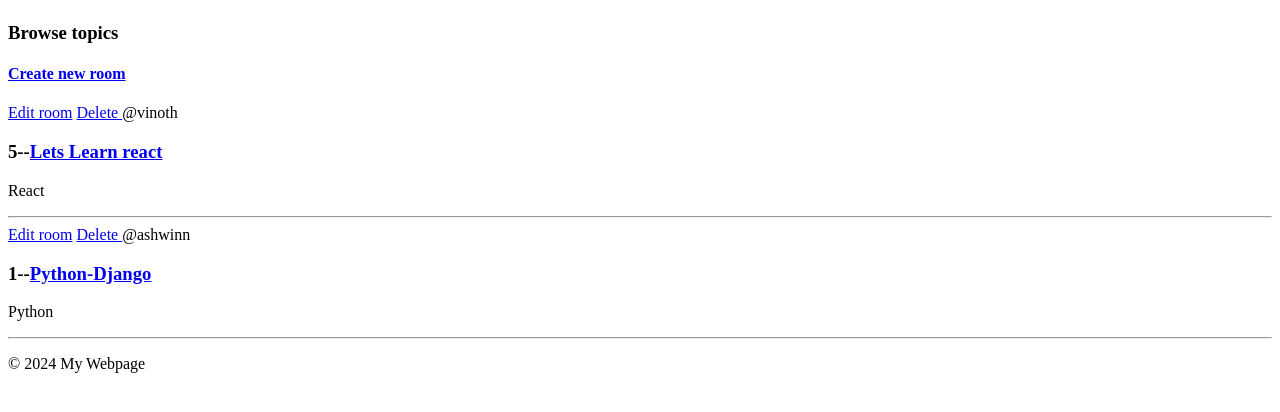
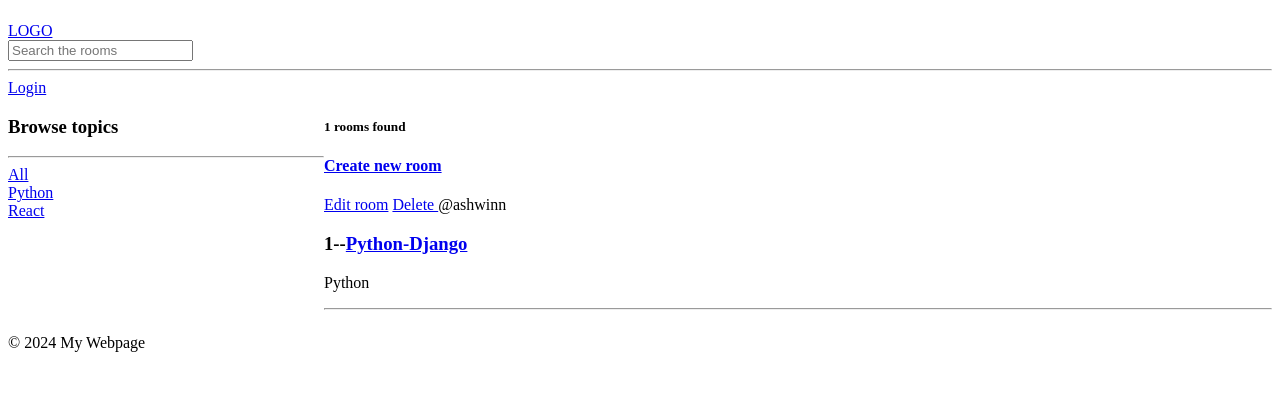
Before and after one commit to Ashwinn11/Study-Bud, a Django app: a page that uses templates/main.html in a window 1280 px wide. Shown: the part 58-470 px from the top of the page. Run offline with Django 5.2, Linux system fonts and the light colour scheme; data comes from the database, SQL or seed files in the repository; both versions use the stored data as it was after the commit.

Commit message:
added login funcationality

```diff
--- a/core/templates/core/home.html
+++ b/core/templates/core/home.html
@@ -1,12 +1,24 @@
 {% extends 'main.html'%}
 {% block content %}
-
+<style>
+    .home-container {
+        display: grid;
+        grid-template-columns: 1fr 3fr;
+    }
+</style>
 <div class="home-container">
     <div>
         <h3>Browse topics</h3>
+        <hr>
+        <div><a href="{%url 'home' %}">All</a></div>
+
+        {% for topic in topics%}
+        <div><a href="{%url 'home' %}?q={{topic.name}}">{{topic.name}}</a></div>
+        {% endfor%}
     </div>
 
     <div>
+        <h5>{{room_count}} rooms found </h5>
         <h4>
             <a href="{% url 'create-room' %}">Create new room</a>
 
--- a/core/urls.py
+++ b/core/urls.py
@@ -3,6 +3,7 @@ from . import views
 
 urlpatterns=[
     path('',views.home,name='home'),
+    path('login/',views.loginPage,name='login'),
     path('room/<str:pk>',views.rooms,name='room'),
     path('create-room/',views.createRoom,name='create-room'),
     path('update-room/<str:pk>',views.updateRoom,name='update-room'),
--- a/core/views.py
+++ b/core/views.py
@@ -1,13 +1,20 @@
 from django.shortcuts import render,redirect
 from django.http import HttpResponse
-from .models import Rooms
+from django.db.models import Q
+from django.contrib import messages
+from .models import Rooms,Topic
+from django.contrib.auth import authenticate,login
+from django.contrib.auth.models import User
 from .forms import RoomForm
 
 
+def home(request):
 
-def home(request):
-    rooms = Rooms.objects.all()
-    context={'rooms':rooms}
+    q=request.GET.get('q') if request.GET.get('q') != None else ''
+    rooms = Rooms.objects.filter(Q(topic__name__icontains=q) | Q(name__icontains=q) | Q(description__icontains=q))
+    topics = Topic.objects.all()
+    room_count = rooms.count()
+    context={'rooms':rooms,'topics':topics,'room_count':room_count}
     return render(request,'core/home.html',context)
 
 def rooms(request,pk):
@@ -16,6 +23,7 @@ def rooms(request,pk):
     return render(request,'core/room.html',{'room':rooms})
 
 def createRoom(request):
+
     form=RoomForm()
     if request.method=='POST':
         form=RoomForm(request.POST)
@@ -26,6 +34,7 @@ def createRoom(request):
     return render(request,'core/room_form.html',context)
 
 def updateRoom(request,pk):
+
     room =Rooms.objects.get(id=pk)
     form = RoomForm(instance=room)
     if request.method=="POST":
@@ -37,8 +46,23 @@ def updateRoom(request,pk):
     return render(request,'core/room_form.html',context)
 
 def deleteRoom(request,pk):
-        room = Rooms.objects.get(id=pk)
-        if request.method=='POST':
-            room.delete()
-            return redirect('home')
-        return render(request,'core/delete.html',{'obj':room})
+    room = Rooms.objects.get(id=pk)
+    if request.method=='POST':
+        room.delete()
+        return redirect('home')
+    return render(request,'core/delete.html',{'obj':room})
+
+def loginPage(request):
+    if request.method=="POST":
+        username=request.POST.get('username')
+        password = request.POST.get('password')
+        try:
+            user = authenticate(request,username=username,password=password)
+            if user is not None:
+                login(request,user)
+                messages.success(request,'logged in')
+                return redirect('home')
+        except:
+            messages.error(request,'user does not exist')
+    context={}
+    return render(request,'core/login_form.html',context)
--- a/templates/main.html
+++ b/templates/main.html
@@ -12,9 +12,19 @@
         <h1>Welcome to the Study Bud</h1>
     </header>
     <main>
-        {% block content%}
 
+        {% include 'navbar.html' %}
 
+        {% if messages %}
+        <ul class="messages">
+            {% for message in messages %}
+            <li>{{message}}</li>
+            {% endfor %}
+
+        </ul>
+        {% endif %}
+
+        {% block content %}
         {% endblock %}
     </main>
 
--- /dev/null
+++ b/templates/navbar.html
@@ -0,0 +1,6 @@
+<a href="/">LOGO</a>
+<form method="GET" action="{% url 'home' %}">
+    <input type="text" name="q" placeholder="Search the rooms ">
+</form><hr>
+
+<a href="{% url 'login' %}">Login</a>
```
Also changed, not shown: core/templates/core/login_form.html (added, +15 -0 lines), db.sqlite3.
